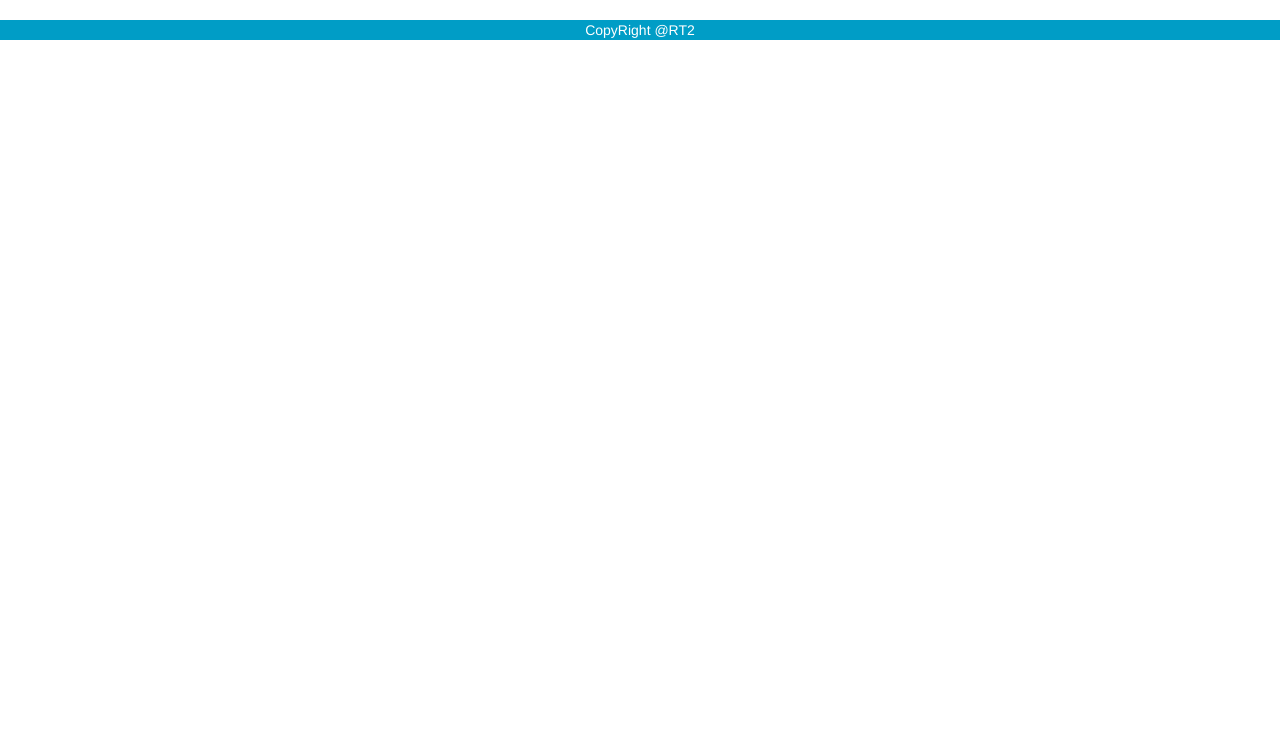
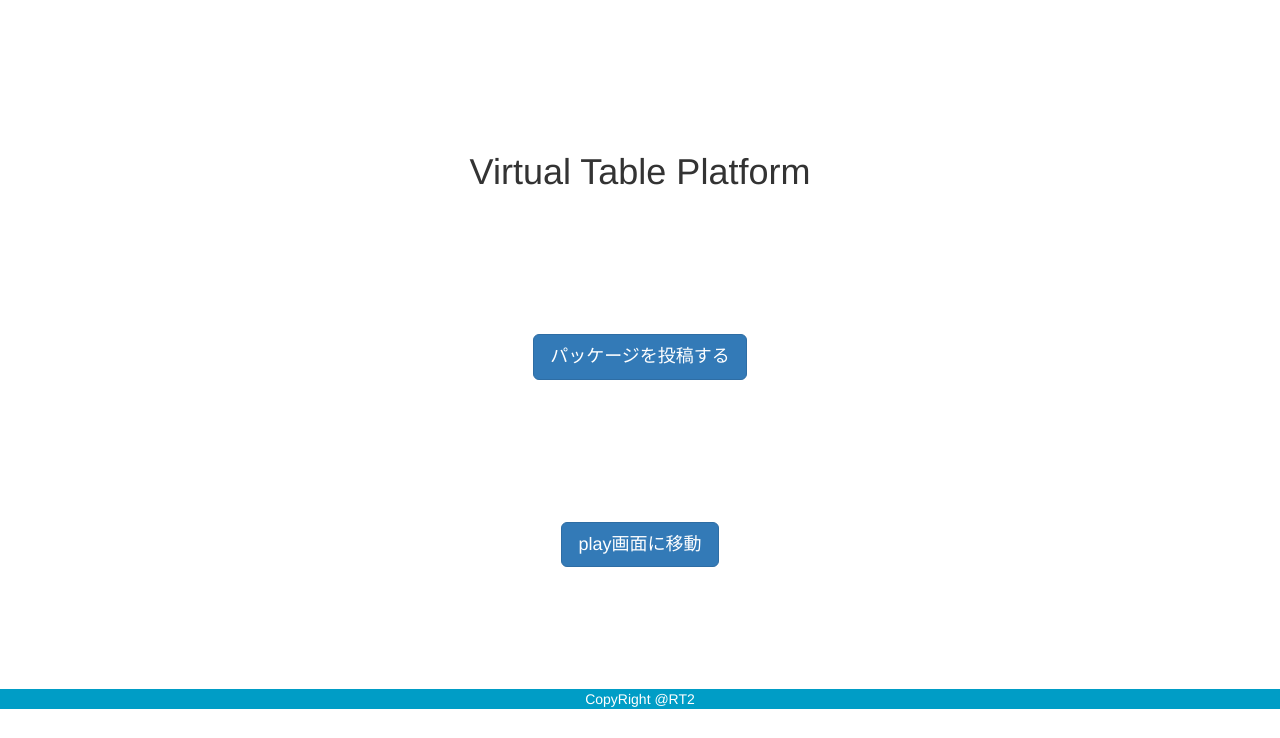
Before and after one commit to seekseep/tsukue, a PHP site: page /create/ in a window 1280 px wide. Shown: the part 62-800 px from the top of the page. Run offline with PHP 8.4, Linux system fonts and the light colour scheme; some libraries are stand-ins or nearby versions.

Commit message:
topさんぷる？

```diff
--- a/public/common/css/creator.css
+++ b/public/common/css/creator.css
@@ -112,3 +112,16 @@ a.edit_btn{
     width: 40px;
     height: 40px;
 }
+
+#top_header_1
+{
+    padding:8em;
+}
+#top_header_2
+{
+    padding:0em;
+}
+#top_header_3
+{
+    padding:8em;
+}
--- a/public/create/index.php
+++ b/public/create/index.php
@@ -1,9 +1,30 @@
 <?php include_once '../common/php/_head.php'; ?>
+
 <?php include_once '../common/php/_create_header.php'; ?>
+<div class="container">
 
+	<div id="top_header_1" class="row">
+		<div class="col-sm-8 col-sm-offset-2">
+			<h1 class="text-center">Virtual Table Platform</h1>
+		</div>
+	</div>
 
+	<div id="top_header_2" class="row">
+		<div class="col-sm-8 col-sm-offset-2">
+			<h1 class="text-center">
+				<button type="button" class="btn btn-primary btn-lg "> パッケージを投稿する</button>
+			</h1>
+		</div>
+	</div>
+
+	<div id="top_header_3" class="row">
+		<div class="col-sm-8 col-sm-offset-2">
+			<h1 class="text-center">
+				<button type="button" class="btn btn-primary btn-lg ">play画面に移動</button>
+			</h1>
+		</div>
+	</div>
+
+</div>
 <?php include_once '../common/php/_create_footer.php'; ?>
-<!-- SCRIPT -->
-<script></script>
-<!-- SCRIPT -->
 <?php include_once '../common/php/_foot.php'; ?>
```
